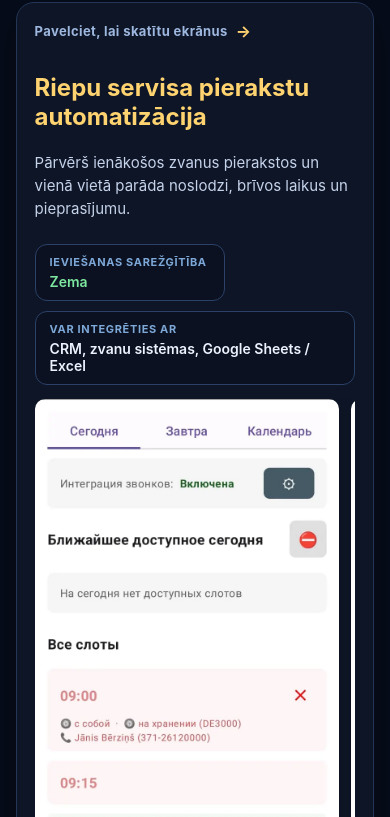
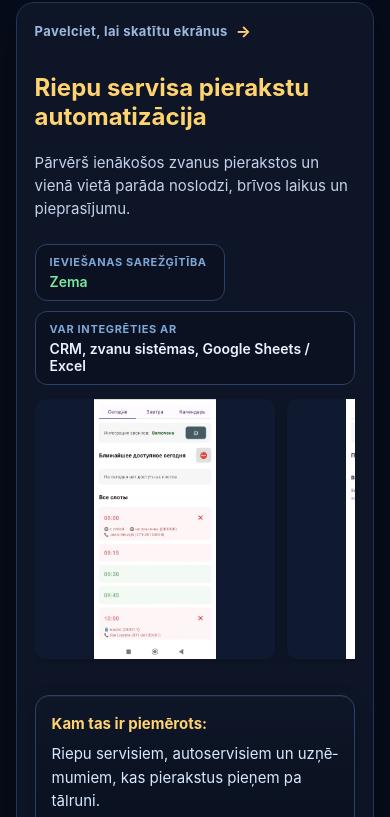
Before and after one commit to arthur-staseljun/robotics-consulting, a plain HTML site: page prototypes.html in a window 390 px wide. Shown: the part 283-1100 px from the top of the page. Drawn offline with Linux system fonts and the light colour scheme.

Commit message:
fixed mobile images

```diff
--- a/prototypes.html
+++ b/prototypes.html
@@ -192,9 +192,6 @@
           .proto-benefits li:nth-child(n+4) {
             display: none;
           }
-          .proto-gallery picture:nth-child(n+4) {
-            display: none;
-          }
           .proto-section {
             display: grid;
           }
@@ -213,17 +210,21 @@
             -webkit-overflow-scrolling: touch;
           }
           .proto-gallery picture {
-            flex: 0 0 min(78vw, 320px);
-            width: min(78vw, 320px);
+            flex: 0 0 min(62vw, 240px);
+            width: min(62vw, 240px);
             scroll-snap-align: start;
           }
           .proto-gallery img {
             display: block;
             max-width: none;
             width: 100%;
+            max-height: 300px;
+            object-fit: contain;
+            object-position: center top;
           }
           .proto-gallery--five { display: flex; grid-template-columns: none; }
-          .proto-gallery--five img { height: auto; }
+          .proto-gallery--five img { height: auto; max-height: 260px; }
+          #estrich-crm .proto-gallery--five img { max-height: 140px; }
           #page-title { max-width: 100%; }
           .lightbox-close {
             position: fixed;
```
